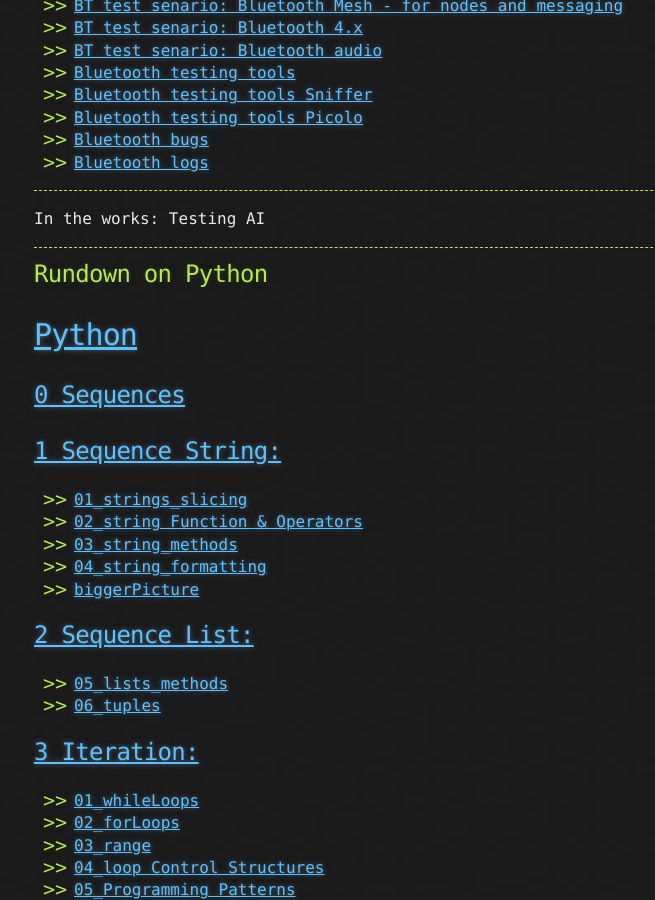
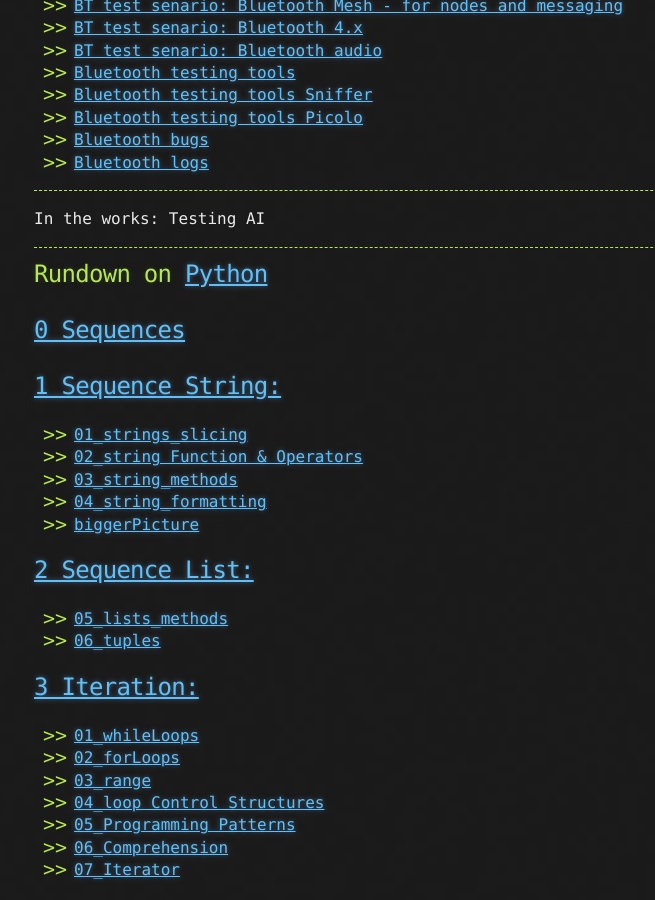
Before and after one commit to sciustechnologia/sciustechnologia.github.io, a Jekyll site: the page built from index.md, in a window 1280 px wide and 900 px high, scrolled down 3201 px. Shown: the whole window, without its empty margins (106-761 px from the left). Built offline with Jekyll 4.4.1, drawn with Linux system fonts in a browser that asks for light colours.

Commit message:
Update index.md

```diff
--- a/index.md
+++ b/index.md
@@ -133,9 +133,7 @@ Testing AI
 
 ***
 
-## Rundown on Python
-
-# [Python](./python/00.html)
+## Rundown on [Python](./python/00.html)
 
 ## [0 Sequences](./pythonic/02_string_listTuple/06_sequences.html)
 
```
